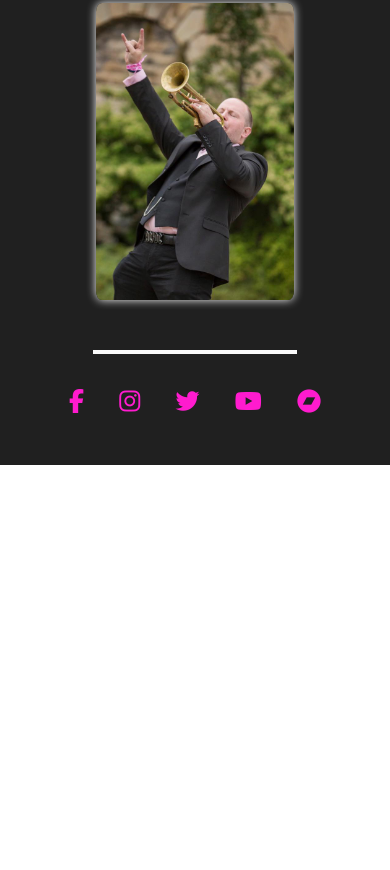
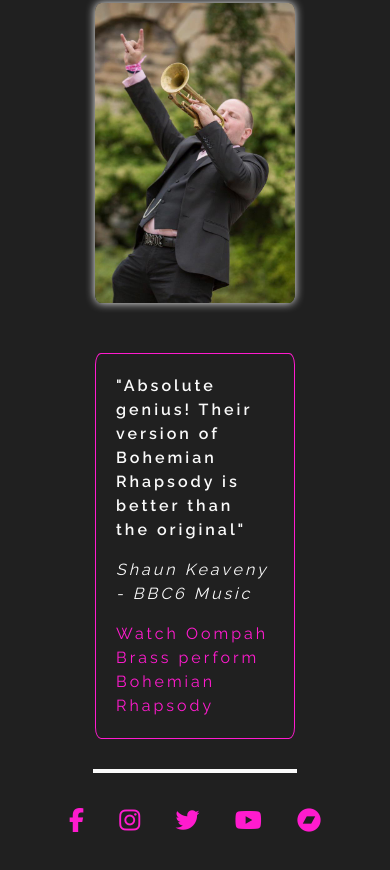
Before and after one commit to OliHickie/band_project, a plain HTML site: page about.html in a window 390 px wide. Shown: the part 1614-2484 px from the top of the page. Before the commit the page ends 2079 px from the top, so only its background shows below. Drawn offline with nearby package versions, Linux system fonts and the light colour scheme.

Commit message:
changed appearence/ordering of about.html quote for smaller screens

```diff
--- a/about.html
+++ b/about.html
@@ -62,12 +62,11 @@
     <main class="container-fluid bg-color-black">
         <div class="row">
             <div class="col-xl-3 about-lrg-quote">
-                <article>
-                    <div class="about-quote-container">
+                    <article class="about-quote-container">
                         <p class="about-subquote">"Absolute genius! Their version of Bohemian Rhapsody is better than the original"</p>
-                        <p class="about-quote-author"><em>Shaun Keaveny - BBC6 Music</em></p>
-                    </div>
-                </article>
+                        <p><em>Shaun Keaveny - BBC6 Music</em></p>
+                        <a href="https://www.youtube.com/watch?v=JKzcss2tDiw" target="_blank" rel="noopener" class="about-links">Watch Oompah Brass perform Bohemian Rhapsody</a>
+                    </article>
             </div>
             <article class="col-12 col-xl-6 about-biography">
                 <p>Oompah Brass are an award-winning 5-piece brass ensemble renowned for their energetic shows and
--- a/assets/css/style.css
+++ b/assets/css/style.css
@@ -219,16 +219,15 @@ font-family: 'Roboto Slab', serif; */
 
 .about-lrg-quote {
     display: flex;
-    align-items: center;
+     align-items: center;
+}
+
+.about-quote-container {
     font-family: "Raleway", sans-serif;
     letter-spacing: 3px;
     color: #fafafa;
+    border: 1px solid #ff1bce;
     border-radius: 3%;
-}
-
-.about-quote-container {
-    border: 1px solid #ff1bce;
-    border-radius: 5%;
     padding: 20px;
     width: 60%;
     min-width: 200px;
@@ -274,7 +273,17 @@ font-family: 'Roboto Slab', serif; */
 
 @media screen and (max-width: 1200px) {
     .about-lrg-quote {
-        display: none;
+        order: 2;
+    }
+    .about-quote-container {
+        margin-top: 30px;
+    }
+    .about-subquote {
+        font-size: 16px;
+    }
+    .about-img img {
+        max-height: 300px;
+        width: auto;
     }
     .about-biography {
         margin: 45px 0px;
```
